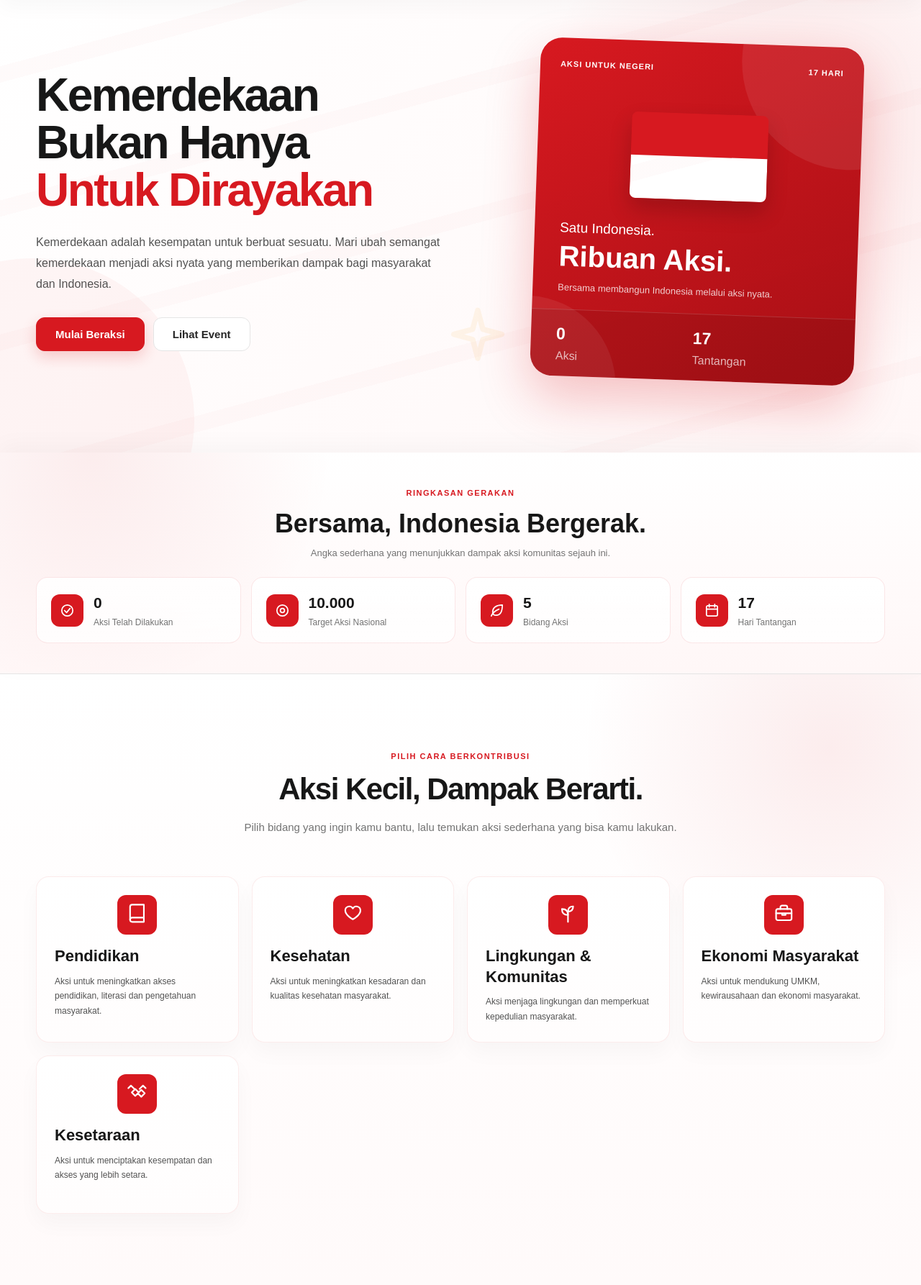
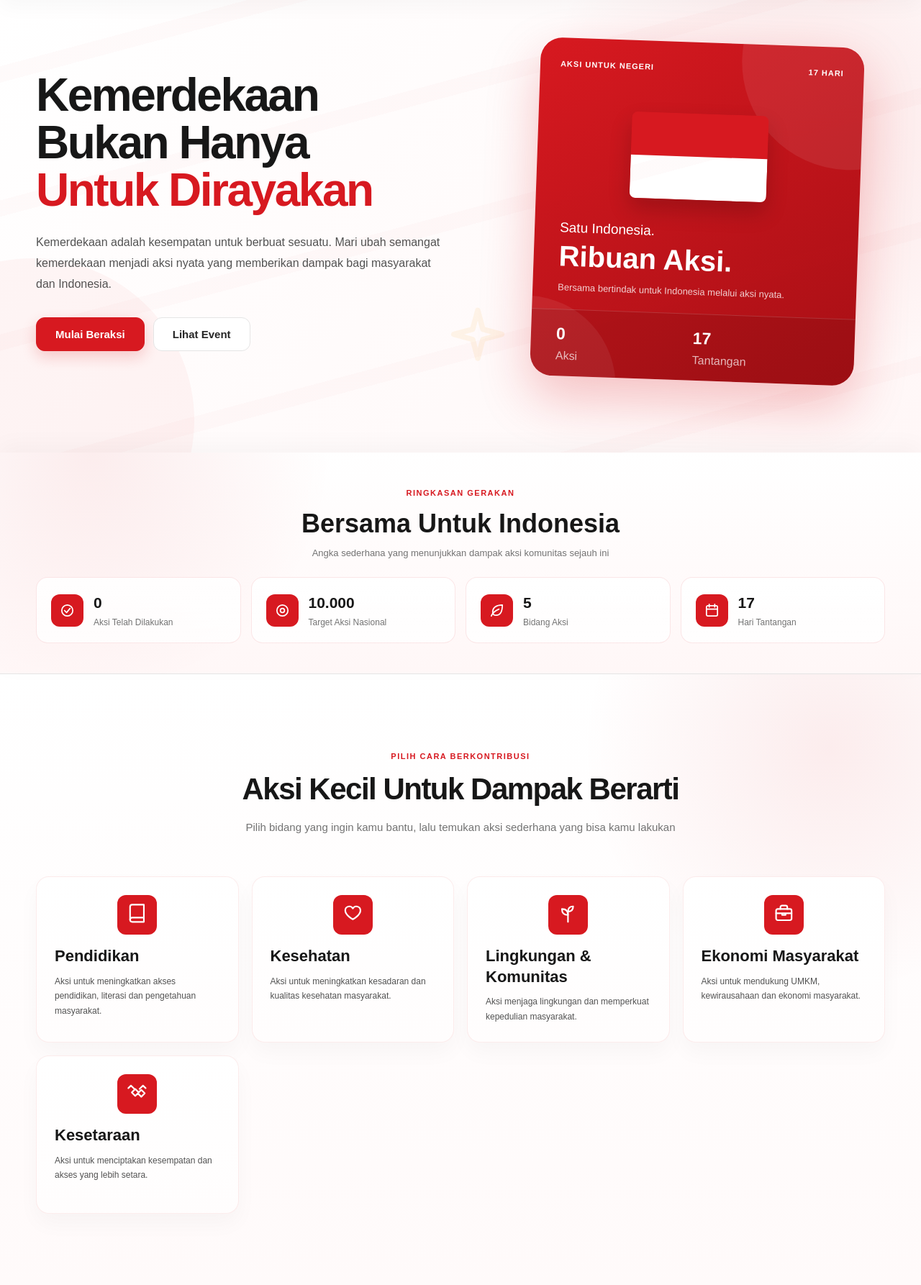
Before and after one commit to F-comand02/TIM-MERDEKA-IDCOMMUNITY, a PHP site: page / in a window 1280 px wide. Shown: the part 80-1866 px from the top of the page at 72% size. Run offline with PHP 8.4, Linux system fonts and the light colour scheme; data comes from the database, SQL or seed files in the repository; data that the repository does not hold is empty.

Commit message:
Edited File

```diff
--- a/assets/css/style.css
+++ b/assets/css/style.css
@@ -298,6 +298,9 @@ a:focus-visible {
 
 .logo-icon {
     font-size: 24px;
+    width: 50px;
+    height: 50px;
+    object-fit: contain;
 }
 
 .nav-menu {
--- a/includes/footer.php
+++ b/includes/footer.php
@@ -2,10 +2,12 @@
     <div class="container footer-container">
         <div class="footer-brand">
             <div class="logo">
-                <span class="logo-icon"></span>
+            <span class="logo-icon">
+                    <img src="<?= $basePath ?>assets/uploads/logo.png" alt="">
+            </span>
                 MERDEKA COMMUNITY
             </div>
-            <p>Platform kampanye sosial untuk mengubah semangat kemerdekaan menjadi aksi nyata.</p>
+            <p>Platform sosial untuk mengubah semangat kemerdekaan Republik Indonesia menjadi aksi nyata.</p>
         </div>
         <div class="footer-links">
             <h4>Jelajahi</h4>
@@ -31,7 +33,7 @@
     </div>
     <div class="footer-bottom">
         <div class="container">
-            <p>© <?= date('Y') ?> Aksi Untuk Negeri. Dibuat untuk Indonesia </p>
+            <p>© <?= date('Y') ?> MERDEKA COMMUNITY. Dibuat untuk Indonesia </p>
         </div>
     </div>
 </footer>
--- a/index.php
+++ b/index.php
@@ -151,7 +151,7 @@ require __DIR__ . '/includes/header.php';
                 <div class="hero-card-top">
 
                     <span>
-                         AKSI UNTUK NEGERI
+                        AKSI UNTUK NEGERI
                     </span>
 
                     <span>
@@ -181,7 +181,7 @@ require __DIR__ . '/includes/header.php';
                     </h2>
 
                     <p>
-                        Bersama membangun Indonesia
+                        Bersama bertindak untuk Indonesia
                         melalui aksi nyata.
                     </p>
 
@@ -238,12 +238,12 @@ require __DIR__ . '/includes/header.php';
             </span>
 
             <h2>
-                Bersama, Indonesia Bergerak.
+                Bersama Untuk Indonesia
             </h2>
 
             <p>
                 Angka sederhana yang menunjukkan
-                dampak aksi komunitas sejauh ini.
+                dampak aksi komunitas sejauh ini
             </p>
 
         </div>
@@ -364,12 +364,12 @@ require __DIR__ . '/includes/header.php';
             </span>
 
             <h2>
-                Aksi Kecil, Dampak Berarti.
+                Aksi Kecil Untuk Dampak Berarti
             </h2>
 
             <p>
                 Pilih bidang yang ingin kamu bantu,
-                lalu temukan aksi sederhana yang bisa kamu lakukan.
+                lalu temukan aksi sederhana yang bisa kamu lakukan
             </p>
 
         </div>
```
